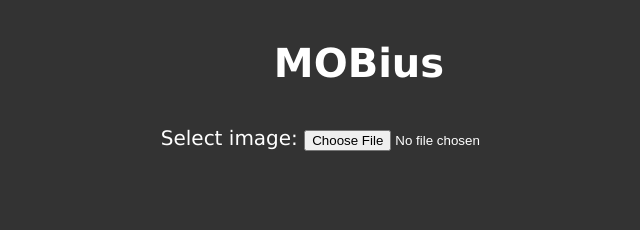
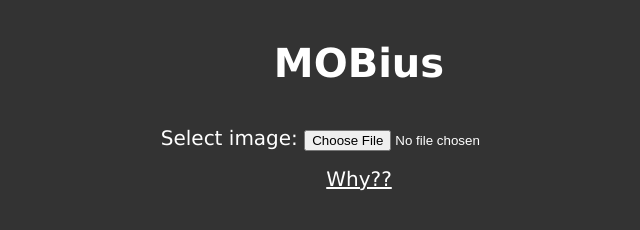
Before and after one commit to Frostplexx/MOBius, a plain HTML site: page index.html in a window 1280 px wide. Shown: the whole page, without its empty margins (281-921 px from the left). Drawn offline with Linux system fonts and the light colour scheme.

Commit message:
added about

```diff
--- a/index.html
+++ b/index.html
@@ -15,5 +15,8 @@
 			<input type="file" id="img" name="img" accept="image/*"/>
 		</form>
 		<canvas id="c"></canvas>
+		<div style="margin-top: 1rem;">
+			<a href="convo.png">Why??</a>
+		</div>
 	</body>
 </html>
--- a/style.css
+++ b/style.css
@@ -2,6 +2,7 @@ body {
 
 	background-color: #333;
 	margin: 0 0 0 0;
+	text-align: center;
 }
 p {
 	color: white;
@@ -24,3 +25,8 @@ form {
 	width: 100%;
 	text-align: center;
 }
+
+a {
+	color: white;
+	font: 20px Verdana;
+}
```
Also changed, not shown: convo.png (added).
